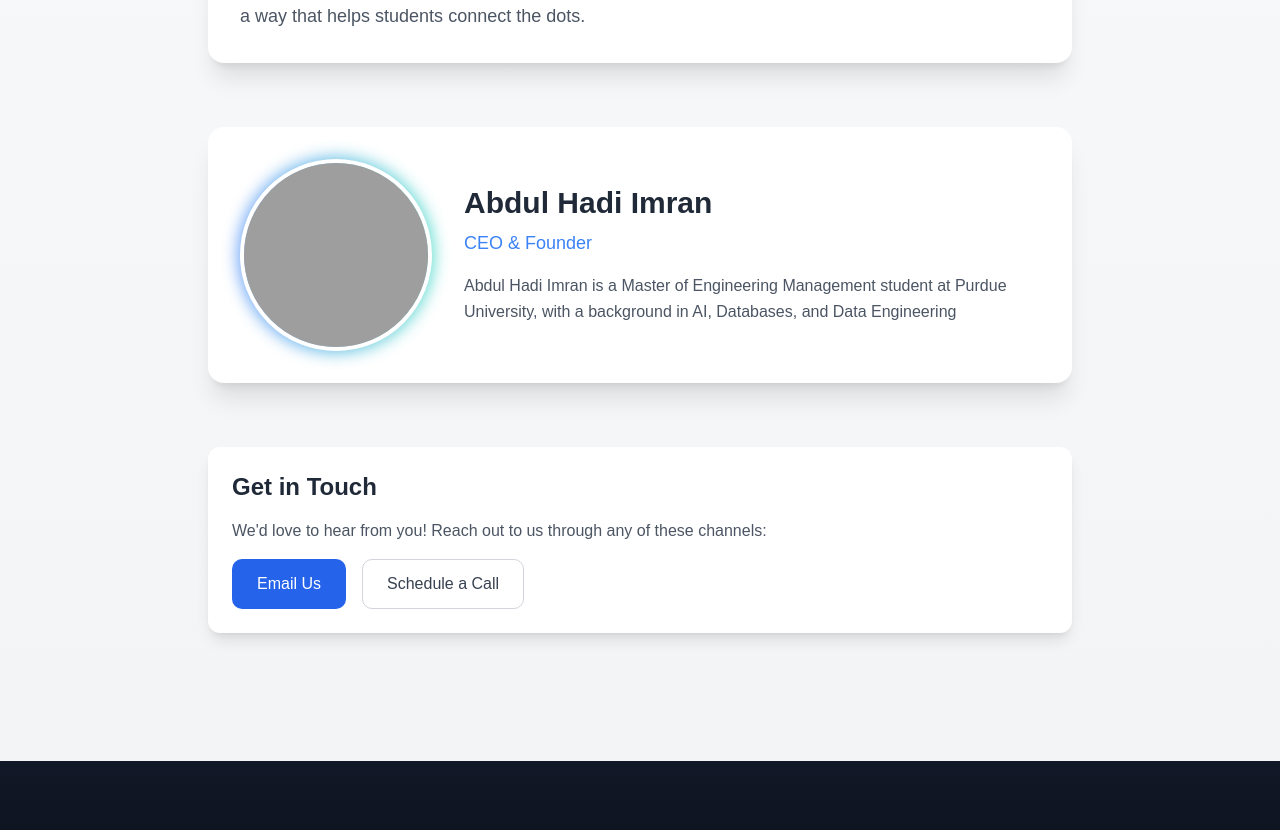
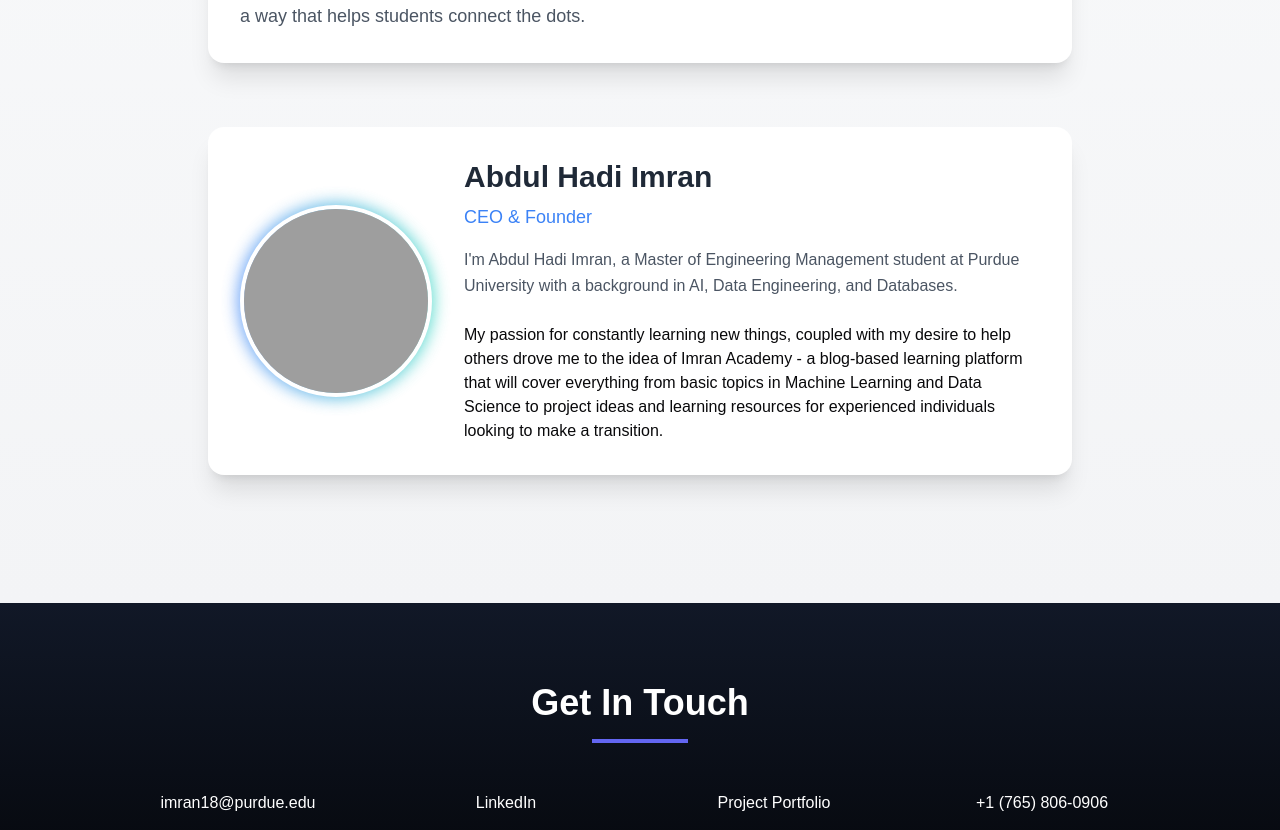
Before and after one commit to ahimranVT/personal_blog, a Next.js app in the folder personal_blog/: page /about in a window 1280 px wide. Shown: the part 560-1390 px from the top of the page. Built offline with nearby package versions, Linux system fonts and the light colour scheme; grey boxes are pictures that could not be loaded.

Commit message:
Adjusted the dark mode and reconfigured the code to fetch markdown files

```diff
--- a/personal_blog/app/about/page.js
+++ b/personal_blog/app/about/page.js
@@ -15,8 +15,8 @@ export default function AboutPage() {
         </header>
 
         {/* Mission Statement */}
-        <section className="mb-16 z">
-          <div className="bg-white dark:bg-gray-800 rounded-2xl shadow-xl p-8 transform hover:scale-[1.02] transition-transform duration-300">
+        <section className="mb-16">
+          <div className="bg-white dark:bg-gray-800 rounded-2xl shadow-xl p-8 hover:scale-[1.02] transition-transform duration-300">
             <h2 className="text-3xl font-bold mb-6 text-gray-800 dark:text-white">
               Our Mission
             </h2>
@@ -25,7 +25,7 @@ export default function AboutPage() {
               aims to make complex topics from different technical domains
               accessible and easy to learn.
             </p>
-            <br />
+            <br/>
             <p className="text-lg text-gray-600 dark:text-gray-300 leading-relaxed">
               Each new blog will cover a single topic from a domain such as AI,
               Computer Science, or Data Engineering, going over the concepts and
@@ -36,7 +36,7 @@ export default function AboutPage() {
         </section>
 
         <section className="mb-16">
-          <div className="bg-white dark:bg-gray-800 rounded-2xl p-8 shadow-xl hover:shadow-2xl transition-all duration-300 transform hover:-translate-y-1">
+          <div className="bg-white dark:bg-gray-800 rounded-2xl p-8 shadow-xl hover:shadow-2xl transition-all duration-300 hover:-translate-y-1">
             <div className="flex flex-col md:flex-row items-center gap-8">
               <div className="w-48 h-48 relative group">
                 <div className="absolute -inset-0.5 bg-gradient-to-r from-blue-500 to-teal-400 rounded-full blur opacity-75 group-hover:opacity-100 transition duration-300"></div>
@@ -54,38 +54,19 @@ export default function AboutPage() {
                   CEO & Founder
                 </p>
                 <p className="text-gray-600 dark:text-gray-300 leading-relaxed">
-                  Abdul Hadi Imran is a Master of Engineering Management student
-                  at Purdue University, with a background in AI, Databases, and
-                  Data Engineering
+                  I'm Abdul Hadi Imran, a Master of Engineering Management
+                  student at Purdue University with a background in AI, Data
+                  Engineering, and Databases.
                 </p>
-              </div>
-            </div>
-          </div>
-        </section>
-
-        <section className="mb-16">
-          <div className="bg-white dark:bg-gray-800 rounded-xl p-6 shadow-lg hover:shadow-xl transition-shadow duration-300">
-            <div className="flex flex-col space-y-4">
-              <h2 className="text-2xl font-semibold text-gray-800 dark:text-white">
-                Get in Touch
-              </h2>
-              <p className="text-gray-600 dark:text-gray-300">
-                We'd love to hear from you! Reach out to us through any of these
-                channels:
-              </p>
-              <div className="flex flex-col sm:flex-row gap-4">
-                <a
-                  href="mailto:contact@example.com"
-                  className="inline-flex items-center justify-center px-6 py-3 border border-transparent text-base font-medium rounded-md text-white bg-blue-600 hover:bg-blue-700 transition-colors duration-300"
-                >
-                  Email Us
-                </a>
-                <a
-                  href="#"
-                  className="inline-flex items-center justify-center px-6 py-3 border border-gray-300 dark:border-gray-600 text-base font-medium rounded-md text-gray-700 dark:text-gray-200 bg-transparent hover:bg-gray-50 dark:hover:bg-gray-700 transition-colors duration-300"
-                >
-                  Schedule a Call
-                </a>
+                <br/>
+                <p>
+                  My passion for constantly learning new things, coupled with my
+                  desire to help others drove me to the idea of Imran Academy -
+                  a blog-based learning platform that will cover everything from
+                  basic topics in Machine Learning and Data Science to project ideas
+                  and learning resources for experienced individuals looking to make
+                  a transition.
+                </p>
               </div>
             </div>
           </div>
--- a/personal_blog/app/blog/ai/page.js
+++ b/personal_blog/app/blog/ai/page.js
@@ -81,6 +81,7 @@ const blogs = dirContent.map((file) => {
 
 const page = () => {
   return (
+    <section className="py-12 px-4 bg-gradient-to-b from-gray-50 to-gray-100 dark:from-gray-900 dark:to-gray-800">
       <div className="container mx-auto p-4">
         {/* Main heading for the blog section */}
         <h1 className="text-4xl font-bold mb-8 text-center">Blog</h1>
@@ -90,7 +91,9 @@ const page = () => {
           {blogs.map((blog, index) => (
             <div
               key={index}
-            className="rounded-lg shadow-md overflow-hidden  dark:border-2"
+              className="bg-card dark:bg-gray-800 hover:bg-card/80 rounded-lg p-6  transition-all duration-300 ease-in-out
+                        hover:-translate-y-2 hover:shadow-xl
+                        border border-border"
             >
               {/* Blog post image */}
               <img
@@ -133,6 +136,7 @@ const page = () => {
           ))}
         </div>
       </div>
+    </section>
   );
 };
 
--- a/personal_blog/app/blog/page.js
+++ b/personal_blog/app/blog/page.js
@@ -33,7 +33,7 @@ const BlogCategories = () => {
   ];
 
   return (
-    <section className="py-12 px-4">
+    <section className="py-12 px-4 bg-gradient-to-b from-gray-50 to-gray-100 dark:from-gray-900 dark:to-gray-800">
       <h2 className="text-3xl font-bold text-center mb-12">
         Get Started with...
       </h2>
@@ -45,7 +45,7 @@ const BlogCategories = () => {
             className="group block"
           >
             <div
-              className="bg-card hover:bg-card/80 rounded-lg p-6 h-full
+              className="bg-card dark:bg-gray-800 hover:bg-card/80 rounded-lg p-6 h-full
                         transform transition-all duration-300 ease-in-out
                         hover:-translate-y-2 hover:shadow-xl
                         border border-border"
--- a/personal_blog/app/page.js
+++ b/personal_blog/app/page.js
@@ -23,7 +23,7 @@ export default function Home() {
     });
 
   return (
-    <div className="min-h-screen bg-gray-50">
+    <div className="min-h-screen bg-gradient-to-b from-gray-50 to-gray-100 dark:from-gray-900 dark:to-gray-800">
       {/* Hero Section */}
       <div className="relative h-[70vh] bg-gradient-to-r from-indigo-600 to-purple-600">
         <div className="absolute inset-0 bg-black opacity-50"></div>
@@ -46,21 +46,23 @@ export default function Home() {
 
       {/* Featured Categories */}
       <div className="max-w-7xl mx-auto py-16 px-4">
-        <h2 className="text-3xl font-bold text-center mb-12">Featured Blogs</h2>
+        <h2 className="text-3xl font-bold text-center mb-12 ">Featured Blogs</h2>
         <div className="grid grid-cols-1 md:grid-cols-3 gap-8">
           {featuredBlogs.length > 0
             ? featuredBlogs.map((blog, index) => (
                 <div
                   key={index}
-                  className="bg-white rounded-lg shadow-md p-6 hover:shadow-lg transition"
+                  className="bg-white dark:bg-gray-800 rounded-lg shadow-md p-6 hover:scale-[1.02] transition-transform duration-300"
                 >
                   <div
                     className={`h-48 bg-${
                       blog.color || "gray"
-                    }-100 rounded-lg mb-4 flex items-center justify-center`}
+                    }-100 dark:bg-gray-700 rounded-lg mb-4 flex items-center justify-center`}
                   >
                     <svg
-                      className={`w-20 h-20 text-${blog.color || "gray"}-500`}
+                      className={`w-20 h-20 text-${
+                        blog.color || "gray"
+                      }-500 dark:text-gray-400`}
                       fill="none"
                       stroke="currentColor"
                       viewBox="0 0 24 24"
@@ -76,14 +78,20 @@ export default function Home() {
                       />
                     </svg>
                   </div>
-                  <h3 className="text-xl font-semibold mb-2">{blog.title}</h3>
-                  <p className="text-gray-600 mb-4">{blog.description}</p>
+                  <h3 className="text-xl font-semibold mb-2 dark:text-white">
+                    {blog.title}
+                  </h3>
+                  <p className="text-gray-600 dark:text-gray-300 mb-4">
+                    {blog.description}
+                  </p>
                   {blog.slug && (
                     <Link
                       href={`/blog/${blog.slug}`}
                       className={`text-${
                         blog.color || "gray"
-                      }-600 font-medium hover:text-${blog.color || "gray"}-500`}
+                      }-600 dark:text-gray-300 font-medium hover:text-${
+                        blog.color || "gray"
+                      }-500 dark:hover:text-gray-100`}
                     >
                       {blog.linkText || "Read More"} →
                     </Link>
@@ -95,11 +103,11 @@ export default function Home() {
           {[...Array(3 - (featuredBlogs?.length || 0))].map((_, index) => (
             <div
               key={`placeholder-${index}`}
-              className="bg-white rounded-lg shadow-md p-6"
+              className="bg-white dark:bg-gray-800 rounded-lg shadow-md p-6 hover:scale-[1.02] transition-transform duration-300"
             >
-              <div className="h-48 bg-gray-100 rounded-lg mb-4 flex items-center justify-center">
+              <div className="h-48 bg-gray-100 dark:bg-gray-700 rounded-lg mb-4 flex items-center justify-center">
                 <svg
-                  className="w-20 h-20 text-gray-500"
+                  className="w-20 h-20 text-gray-500 dark:text-gray-400"
                   fill="none"
                   stroke="currentColor"
                   viewBox="0 0 24 24"
@@ -112,8 +120,12 @@ export default function Home() {
                   />
                 </svg>
               </div>
-              <h3 className="text-xl font-semibold mb-2">Coming soon...</h3>
-              <p className="text-gray-600 mb-4">New content is on the way</p>
+              <h3 className="text-xl font-semibold mb-2 dark:text-white">
+                Coming soon...
+              </h3>
+              <p className="text-gray-600 dark:text-gray-300 mb-4">
+                New content is on the way
+              </p>
             </div>
           ))}
         </div>
```
Lines whose indentation alone changed are shown as unchanged.
